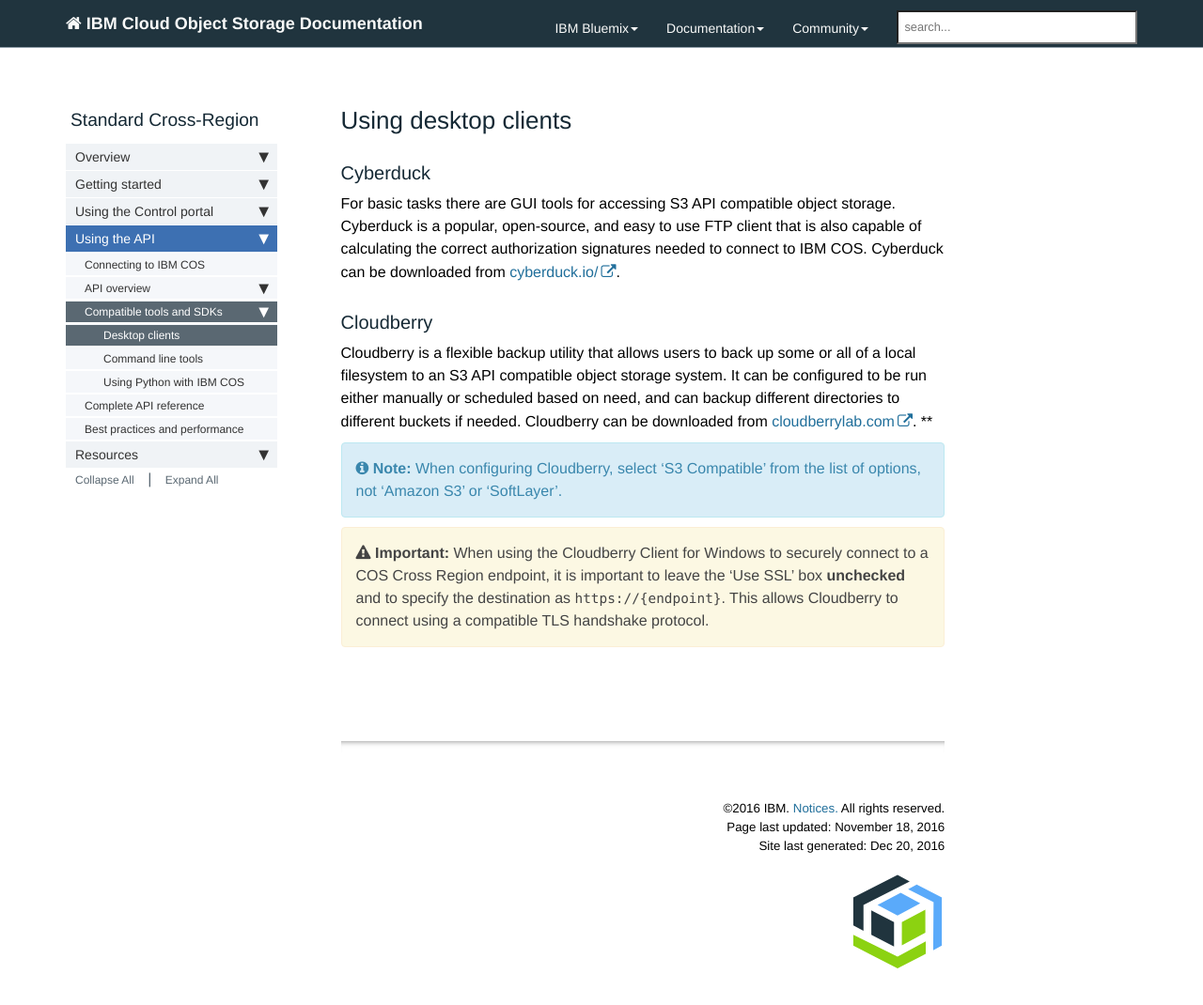
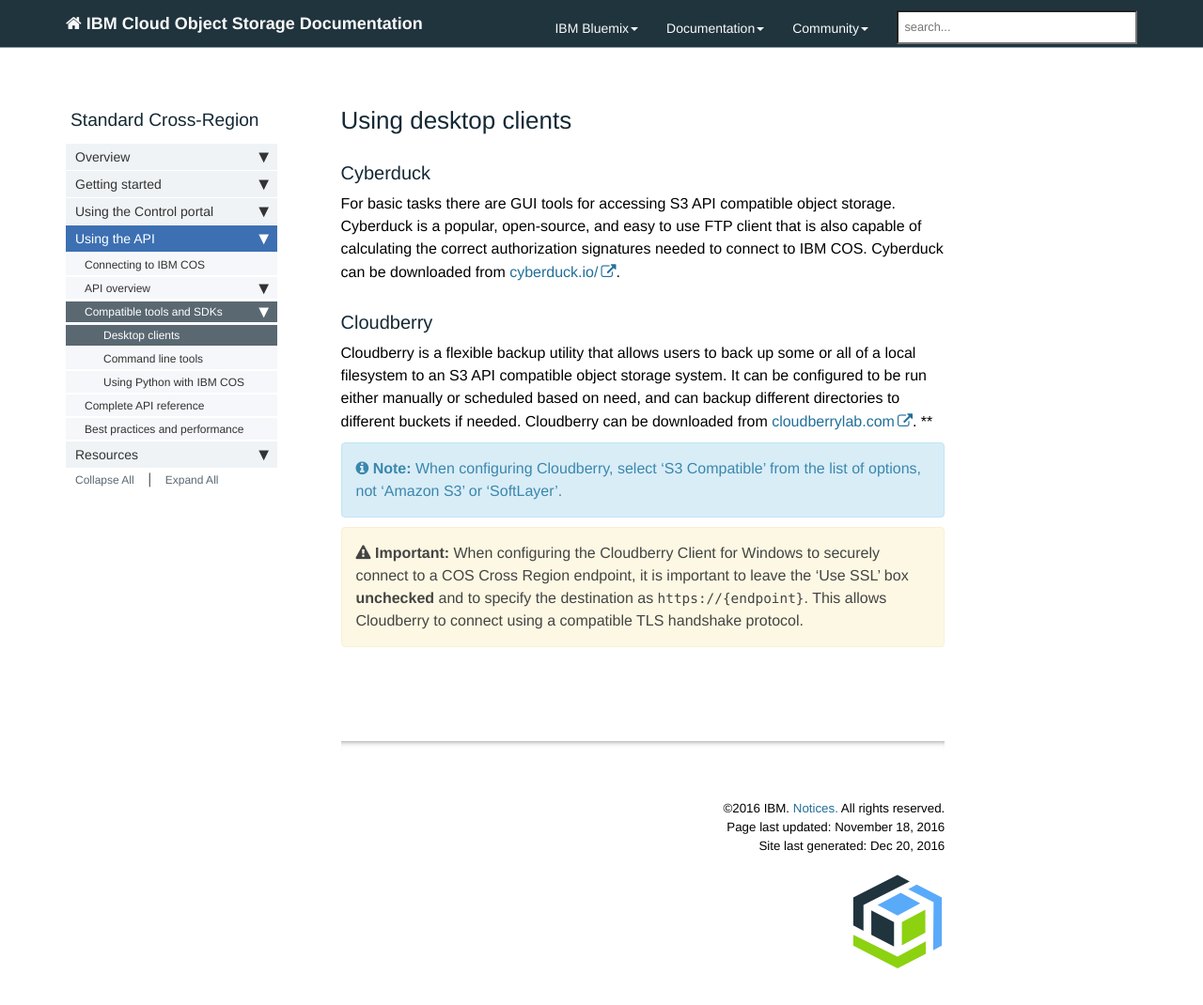
Before and after one commit to mpcarl-ibm/crs-docs, a Jekyll site: the page built from pages/crs/crs-guis.md, in a window 1280 px wide and 1091 px high. Shown: the top 1070 px of the window at 94% size. Built offline with Jekyll 4.4.1, drawn with Linux system fonts in a browser that asks for light colours; nearby versions of some CDN libraries; comment, search, counter and statistics services are not loaded.

Commit message:
updated cloudberry info

```diff
--- a/pages/crs/crs-guis.md
+++ b/pages/crs/crs-guis.md
@@ -20,4 +20,4 @@
 
 {% include note.html content="When configuring Cloudberry, select 'S3 Compatible' from the list of options, not 'Amazon S3' or 'SoftLayer'." %}
 
-{% include important.html content="When using the Cloudberry Client for Windows to securely connect to a COS Cross Region endpoint, it is important to leave the 'Use SSL' box **unchecked** and to specify the destination as `https://{endpoint}`. This allows Cloudberry to connect using a compatible TLS handshake protocol." %}
+{% include important.html content="When configuring the Cloudberry Client for Windows to securely connect to a COS Cross Region endpoint, it is important to leave the 'Use SSL' box **unchecked** and to specify the destination as `https://{endpoint}`. This allows Cloudberry to connect using a compatible TLS handshake protocol." %}
```
Also changed, not shown: 2 other files.
